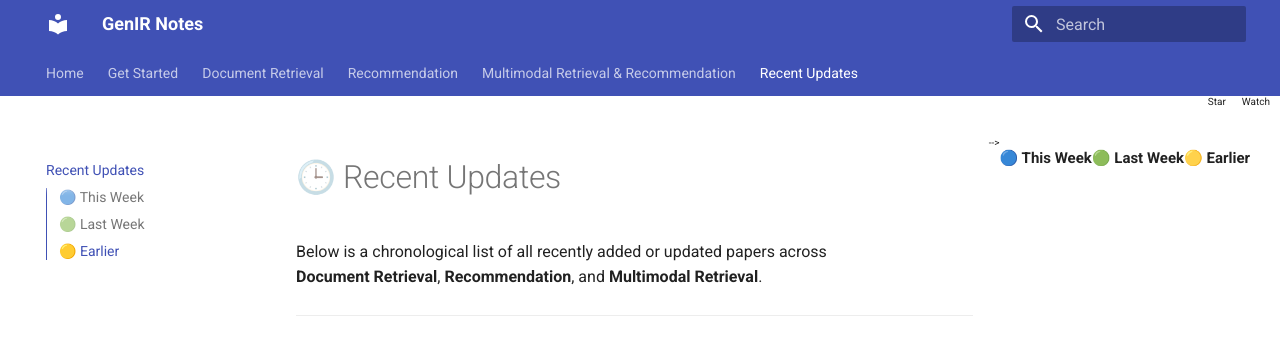
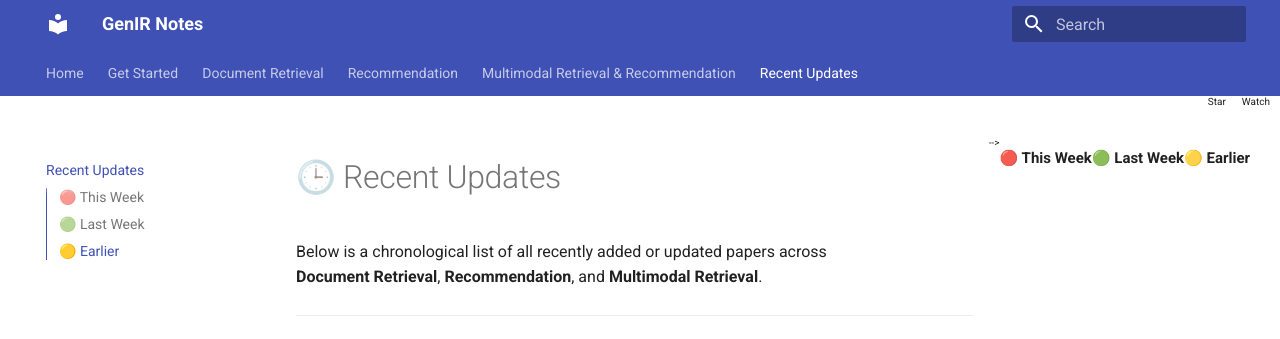
Before and after one commit to GenIR-notes/genir-notes, an MkDocs documentation site: the page built from docs/recent.md, in a window 1280 px wide. Shown: the top 339 px of the page. Built offline with MkDocs 1.6.1 and Material for MkDocs 9.7.7, drawn with Linux system fonts in a browser that asks for light colours.

```diff
--- a/docs/recent.md
+++ b/docs/recent.md
@@ -24,7 +24,7 @@ Below is a chronological list of all recently added or updated papers across
 --8<-- "multimodal/papers.md"
 </div>
 
-## 🔵 This Week
+## 🔴 This Week
 <div id="recent-this-week"></div>
 
 ## 🟢 Last Week
```
